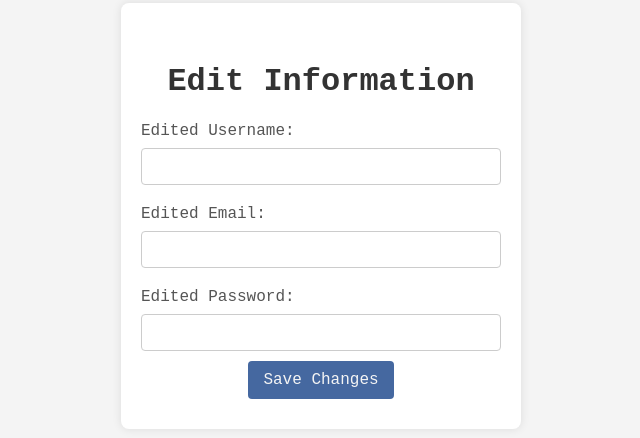
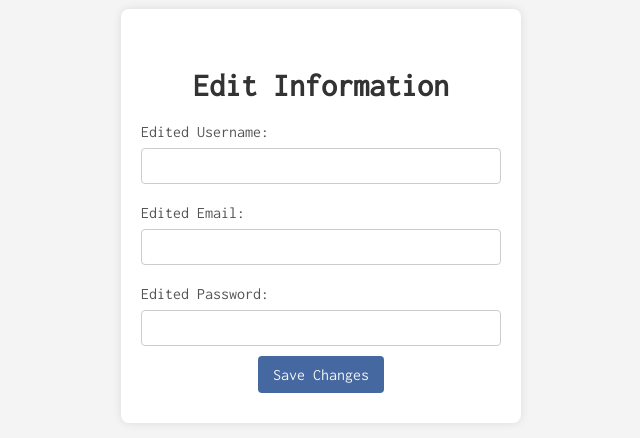
Before and after one commit to Kittigan14/FormDataInNodeJs, a website: page public/EditPage.html in a window 1280 px wide. Shown: the part 192-630 px from the top of the page, without its empty margins (327-967 px from the left). Drawn offline with Linux system fonts and the light colour scheme.

Commit message:
Update Code

```diff
--- a/app.js
+++ b/app.js
@@ -85,7 +85,7 @@ app.get('/dataList', (req, res) => {
     res.sendFile(path.join(__dirname, '/public/ShowDataList.html'));
 });
 
-// Data Id
+// Data
 app.get("/api/data", (req, res) => {
     const sqlSelect = "SELECT * FROM entries ORDER BY ROWID";
 
@@ -98,7 +98,7 @@ app.get("/api/data", (req, res) => {
     });
 });
 
-// Delete data by ID
+// Delete data
 app.delete("/api/data/:id", (req, res) => {
     const id = req.params.id;
     const sqlDelete = "DELETE FROM entries WHERE id = ?";
--- a/public/EditPage.html
+++ b/public/EditPage.html
@@ -4,6 +4,9 @@
 <head>
     <meta charset="UTF-8">
     <meta name="viewport" content="width=device-width, initial-scale=1.0">
+    <link rel="preconnect" href="https://fonts.googleapis.com">
+    <link rel="preconnect" href="https://fonts.gstatic.com" crossorigin>
+    <link href="https://fonts.googleapis.com/css2?family=Inconsolata&display=swap" rel="stylesheet">
     <title>Edit Page</title>
 </head>
 <style>
```
